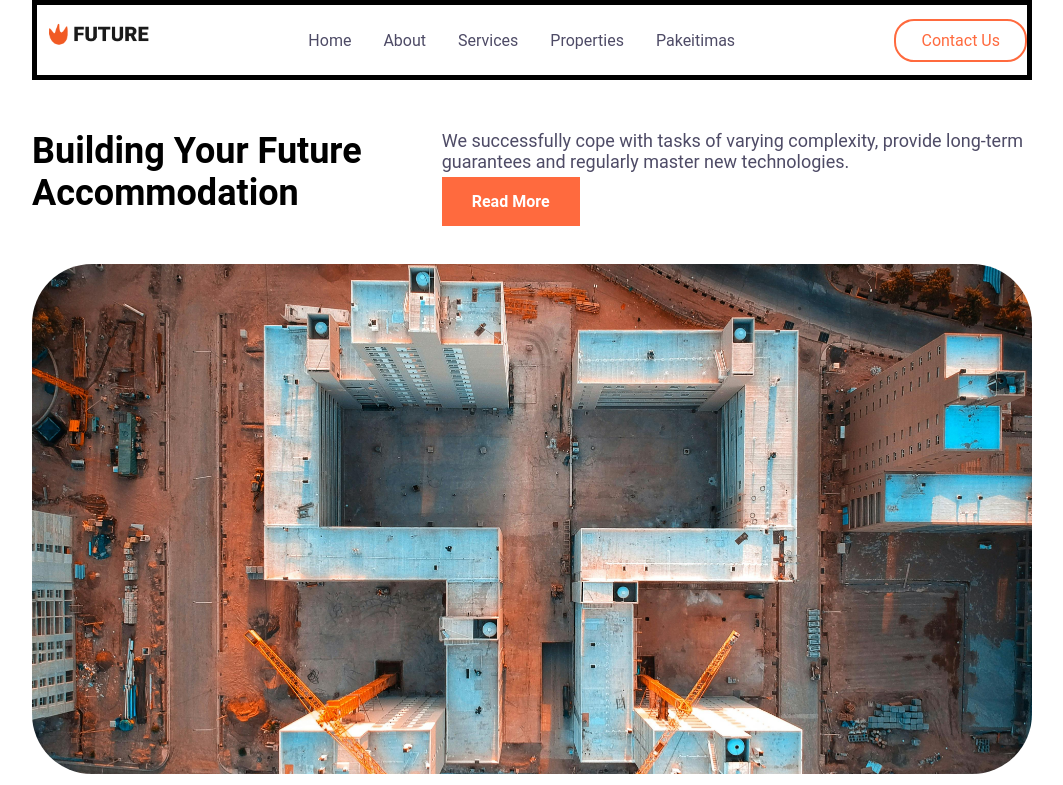
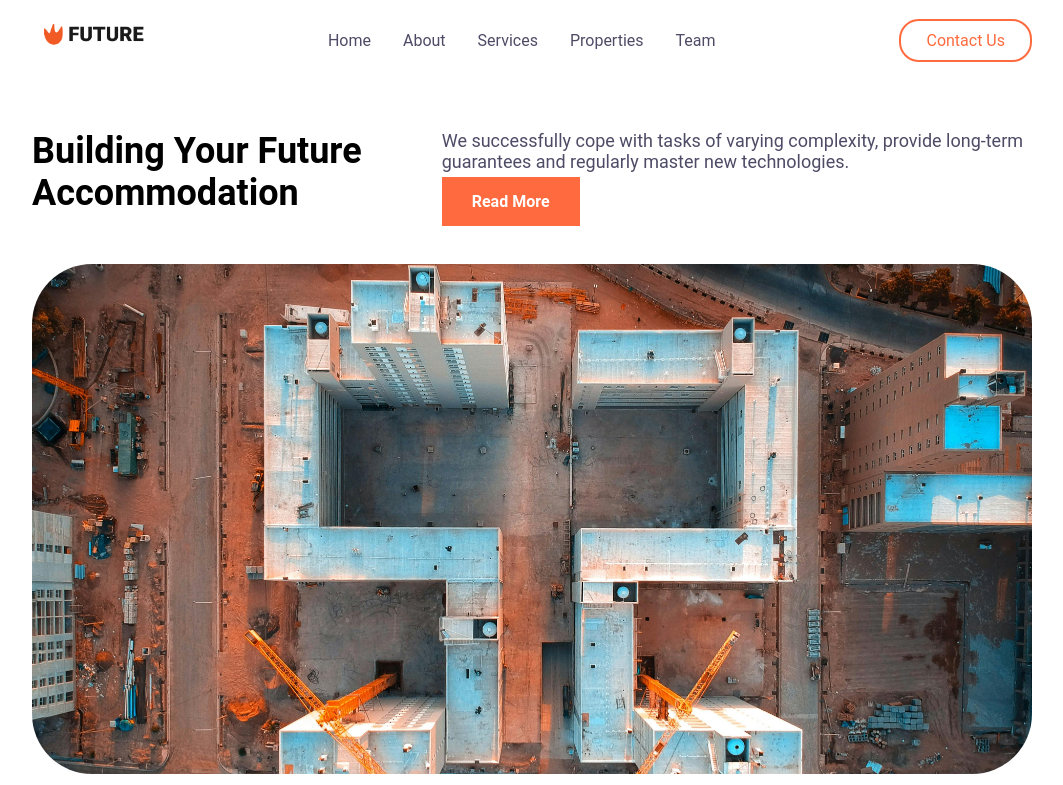
Before and after one commit to airdask/Praktin--u-dotis, a plain HTML site: page index.html in a window 1280 px wide. Shown: the top 785 px of the page, without its empty margins (108-1171 px from the left). Drawn offline with Linux system fonts and the light colour scheme.

Commit message:
grąžinimas

```diff
--- a/index.html
+++ b/index.html
@@ -16,7 +16,7 @@
                 <li><a href="#">About</a></li>
                 <li><a href="#">Services</a></li>
                 <li><a href="#">Properties</a></li>
-                <li><a href="#">Pakeitimas</a></li>
+                <li><a href="#">Team</a></li>
             </ul>
             <a href="#" class="contact-button">Contact Us</a>
         </nav>
--- a/styles.css
+++ b/styles.css
@@ -18,7 +18,6 @@
     margin: 0 auto;
     align-items: center;
     height: 80px;
-    border: solid black 5px;
 }
 
 .top-nav a {
```
Also changed, not shown: about.html (+1 -1 lines).
